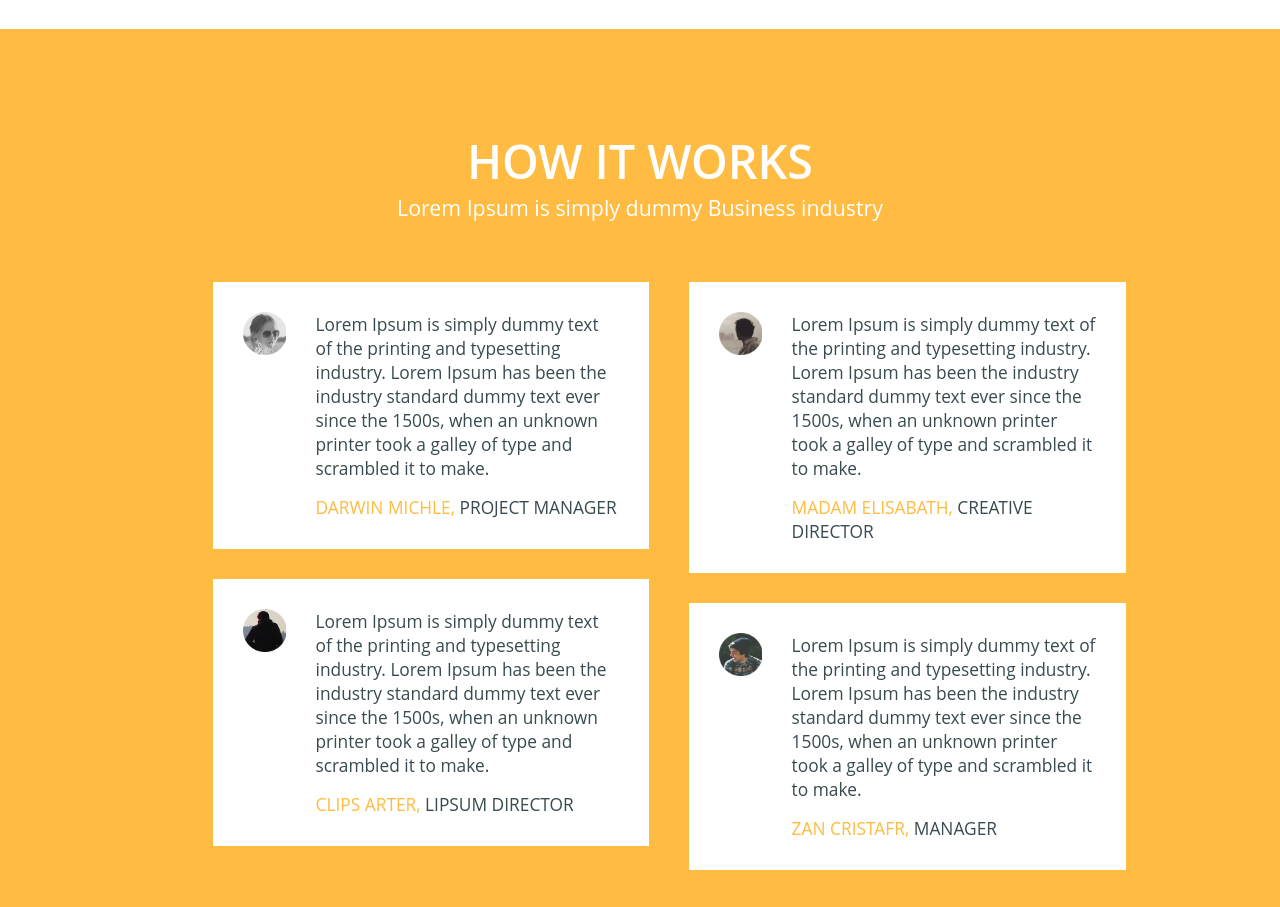
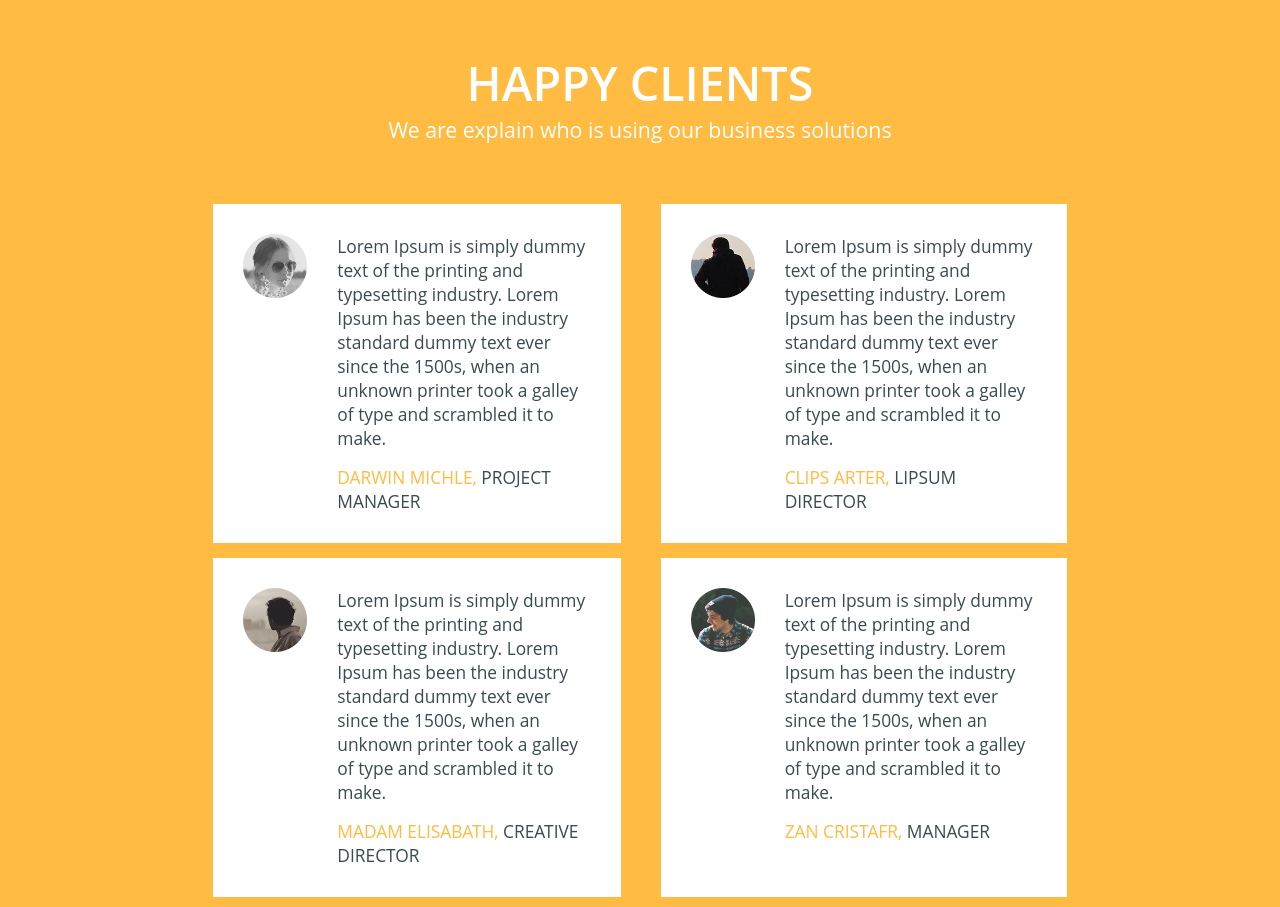
Before and after one commit to MrPelmeshik/MaslyataProj, a plain HTML site: page learning_the_layout/index.html in a window 1280 px wide. Shown: the part 4200-5107 px from the top of the page. Drawn offline with Linux system fonts and the light colour scheme.

Commit message:
fix: unit 5 (CHOOS YOUR PRICE) and unit 6 (HAPPY CLIENTS)

```diff
--- a/learning_the_layout/index.css
+++ b/learning_the_layout/index.css
@@ -130,8 +130,7 @@ input {
     display: flex;
     flex-direction: column;
     align-items: center;
-    background-color: white;
-    padding: 80px 70px;
+    padding: 80px calc(8vw / 3);
     width: calc(100vw / 3);
     background-color: white;
 }
@@ -140,9 +139,8 @@ input {
     flex-direction: column;
     align-content: center;
     margin: -15px 0 -15px;
-    padding: 80px 70px;
+    padding: 80px calc(8vw / 3);
     width: calc(100vw / 3);
-    background-color: #709dca;
 }
 .content-img_aboutUs {
     margin-top: -100px;
@@ -337,15 +335,11 @@ input {
     width: calc(100vw / 5);
 }
 .users {
-    display: flex;
-    flex-direction: row;
+    display: grid;
     column-gap: 40px;
-}
-.column-users {
-    width: 40vw;
-    display: flex;
-    flex-direction: column;
-    row-gap: 30px;
+    row-gap: 15px;
+    grid-template-columns: auto auto;
+    grid-template-rows: auto;
 }
 .user-card {
     display: flex;
@@ -355,34 +349,32 @@ input {
 .user-label {
     margin-top: 15px;
 }
-.user-ico {
-    width: 20vw;
-}
+.user-ico {}
 .user-textarea {
     margin-left: 30px;
 }
 .user-ico_1 {
     background: url(./content/Face_1.png) no-repeat;
     background-size: contain;
-    width: 100%;
+    width: 3em;
     height: 100%;
 }
 .user-ico_2 {
     background: url(./content/Face_2.png) no-repeat;
     background-size: contain;
-    width: 100%;
+    width: 3em;
     height: 100%;
 }
 .user-ico_3 {
     background: url(./content/Face_3.png) no-repeat;
     background-size: contain;
-    width: 100%;
+    width: 3em;
     height: 100%;
 }
 .user-ico_4 {
     background: url(./content/Face_4.png) no-repeat;
     background-size: contain;
-    width: 100%;
+    width: 3em;
     height: 100%;
 }
 
--- a/learning_the_layout/index.html
+++ b/learning_the_layout/index.html
@@ -134,7 +134,7 @@
             </div>
             <button class="align-center">GET STARTED</button>
         </div>
-        <div class="plan-2 text-align-center text-white small-text">
+        <div class="plan-2 background-blue text-align-center text-white small-text">
             <h1 class="text-white big-text">PREMIUM PLAN</h1>
             <div class="price text-white">
                 <sup class="big-text text-white">$</sup>42
@@ -200,11 +200,10 @@
 </div>
 <div id="happy_clients" class="unit background-block background-orange padding-bottom-100px">
     <div class="title text-align-center text-white">
-        <h1 class="text-white">HOW IT WORKS</h1>
-        Lorem Ipsum is simply dummy Business industry
+        <h1 class="text-white">HAPPY CLIENTS</h1>
+        We are explain who is using our business solutions
     </div>
     <div class="users">
-        <div class="column-users">
         <div class="user-card background-white">
             <div class="user-ico">
                 <div class="user-ico_1"></div>
@@ -229,8 +228,6 @@
                 </div>
             </div>
         </div>
-        </div>
-        <div class="column-users">
         <div class="user-card background-white">
             <div class="user-ico">
                 <div class="user-ico_3"></div>
@@ -252,7 +249,6 @@
                 <div class="user-label small-text">
                     <a class="text-orange small-text">ZAN CRISTAFR,</a>
                     MANAGER
-                    </div>
                 </div>
             </div>
         </div>
```
Lines whose indentation alone changed are shown as unchanged.
